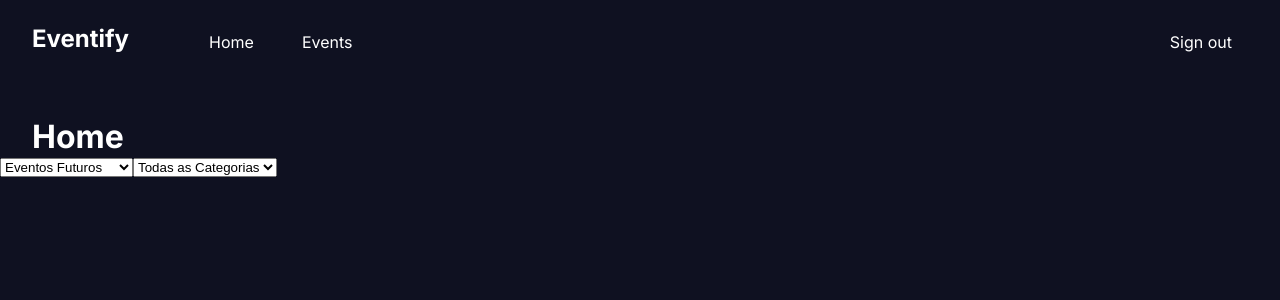
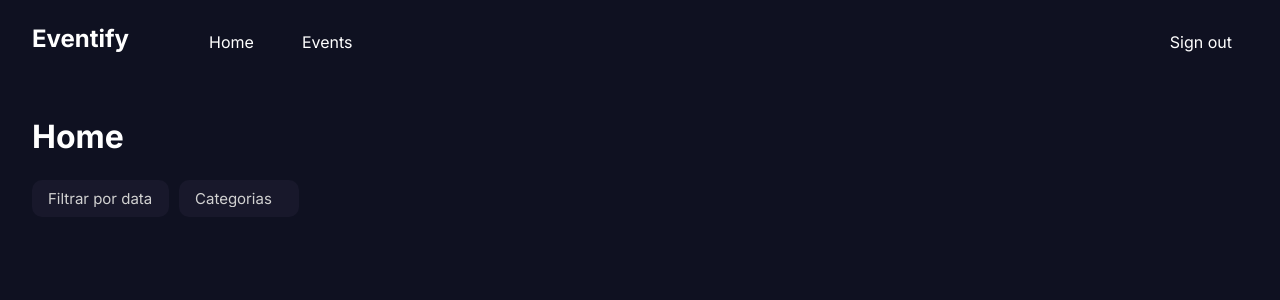
Before and after one commit to Kauapy/eventify, a React (Create React App) app: page /home in a window 1280 px wide. Shown: the top 300 px of the page. Built offline with nearby package versions, Linux system fonts and the light colour scheme.

Commit message:
Refatorar o componente Home para aprimorar a interface do usuário de filtragem de eventos e atualizar as opções de filtro

```diff
--- a/src/componentes/Home/Home.css
+++ b/src/componentes/Home/Home.css
@@ -50,5 +50,29 @@ body{
     margin-top: 4rem;
     margin-left: 2rem;
     color: #FFFFFF;
+}
 
+.select{
+  background-color: #18182b;
+  color: #d1d1d1;
+  border: none;
+  padding: 10px 16px;
+  border-radius: 10px;
+  font-size: 15px;
+  font-family: 'Inter', sans-serif;
+  appearance: none;
+  -webkit-appearance: none;
+  -moz-appearance: none;
+  cursor: pointer;
+  transition: background-color 0.2s ease;
+  min-width: 120px;
+  outline: none;
 }
+
+.select-container{
+    display: flex;
+    flex-direction: row;
+    margin-left: 2rem;
+    margin-top: 1.5rem;
+    gap: 10px;
+}
--- a/src/componentes/Home/Home.jsx
+++ b/src/componentes/Home/Home.jsx
@@ -18,7 +18,7 @@ function Home() {
     const dataEvento = new Date(evento.data);
     const hoje = new Date();
 
-    if (filtroData === "futuro" && dataEvento > hoje) return false;
+    if (filtroData === "próximos" && dataEvento > hoje) return false;
     if (
       filtroData === "hoje" &&
       dataEvento.toDateString() !== hoje.toDateString()
@@ -44,18 +44,26 @@ function Home() {
         </Link>
       </header>
       <h1 className="titulo-secundario">Home</h1>
-      <select onChange={(e) => setFiltroData(e.target.value)}>
-        <option value="futuro">Eventos Futuros</option>
-        <option value="hoje">Eventos Hoje</option>
-        <option value="passado">Eventos Passados</option>
-      </select>
-
-      <select onChange={(e) => setFiltroCategoria(e.target.value)}>
-        <option value="">Todas as Categorias</option>
-        <option value="musica">Música</option>
-        <option value="tecnologia">Tecnologia</option>
-        <option value="esportes">Esportes</option>
-      </select>
+      <div className="select-container">
+        <select
+          className="select"
+          onChange={(e) => setFiltroData(e.target.value)}
+        >
+          <option value="">Filtrar por data</option>
+          <option value="futuro">Futuro</option>
+          <option value="hoje">Presente</option>
+          <option value="passado">Passado</option>
+        </select>
+        <select
+          className="select"
+          onChange={(e) => setFiltroCategoria(e.target.value)}
+        >
+          <option value="">Categorias</option>
+          <option value="musica">Música</option>
+          <option value="tecnologia">Tecnologia</option>
+          <option value="esportes">Esportes</option>
+        </select>
+      </div>
 
       {eventosFiltrados.map((evento) => (
         <div key={evento.id}>
```
